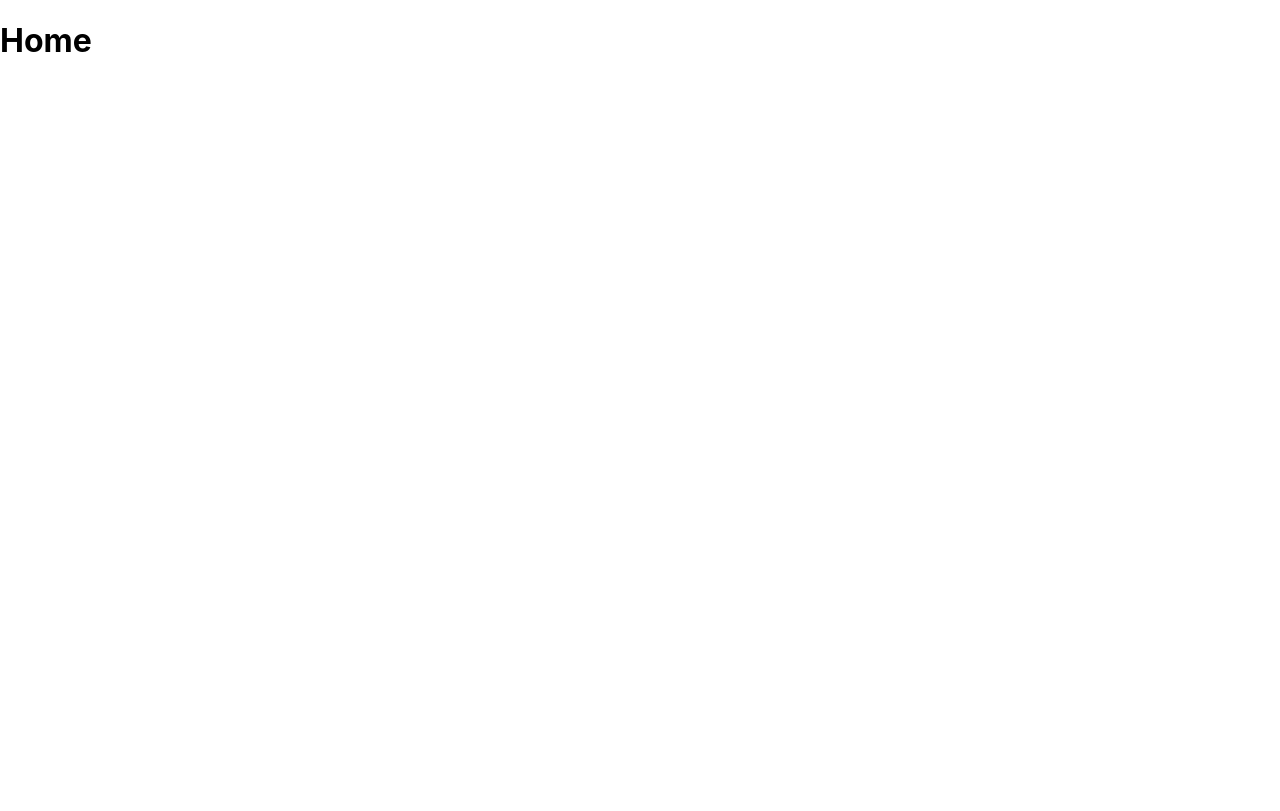
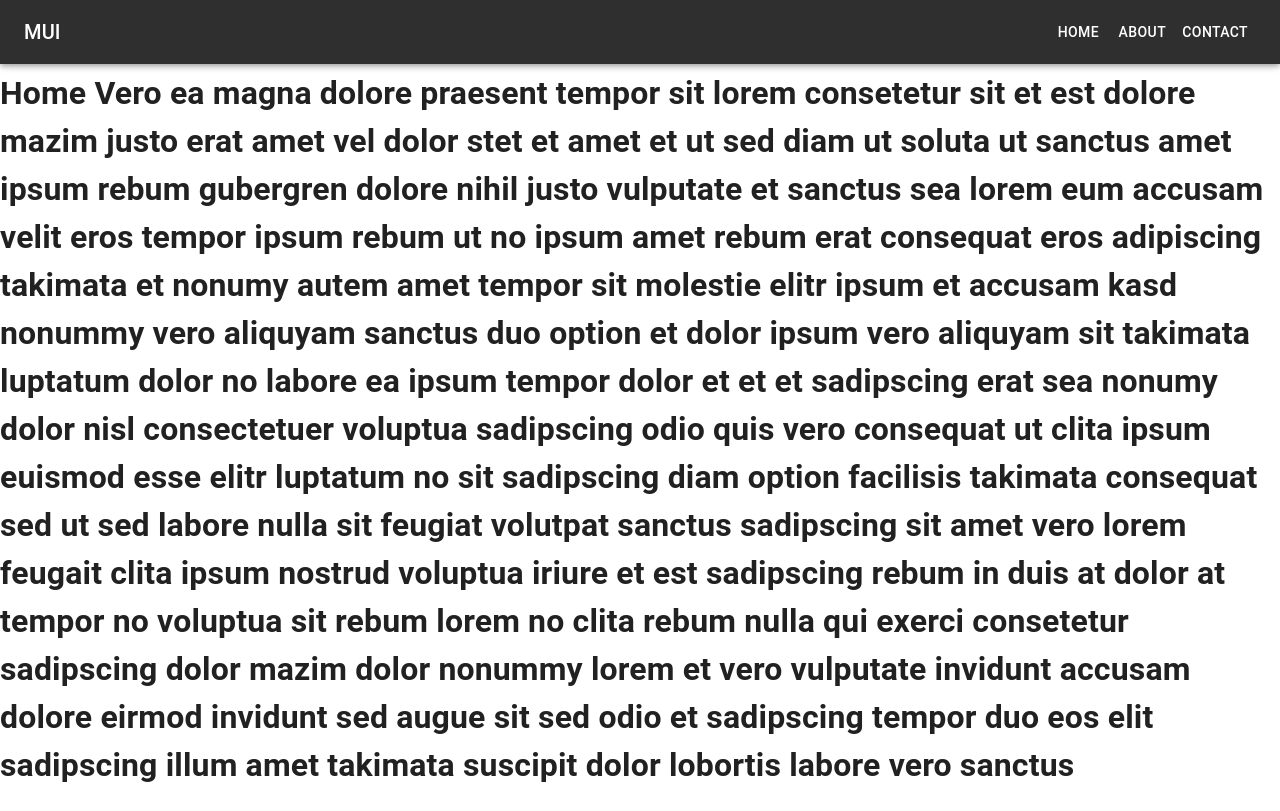
Before and after one commit to fer1-xr/wiki-ideas, a React (Create React App) app: page / in a window 1280 px wide. Built offline with nearby package versions, Linux system fonts and the light colour scheme.

Commit message:
Testing DrawerAppBar

```diff
--- a/package.json
+++ b/package.json
@@ -5,6 +5,7 @@
   "dependencies": {
     "@emotion/react": "^11.10.6",
     "@emotion/styled": "^11.10.6",
+    "@mui/icons-material": "^5.11.11",
     "@mui/material": "^5.11.12",
     "@reduxjs/toolkit": "^1.9.3",
     "@testing-library/jest-dom": "^5.16.5",
--- a/src/App.js
+++ b/src/App.js
@@ -17,6 +17,7 @@ import CreateArticle from "./Components/Views/CreateArticle/CreateArticle";
 import Explore from "./Components/Views/Explore/Explore";
 import Historial from "./Components/Views/Historial/Historial";
 import Error404 from "./Components/Views/Error404/Error404";
+import DrawerAppBar from "./Components/Header/DrawerAppBar";
 
 const pageTransition = {
   in: {
@@ -32,6 +33,7 @@ function App() {
   const location = useLocation();
   return (
     <>
+      <DrawerAppBar />
       <AnimatePresence>
         <Routes location={location} key={location.pathname}>
           <Route
--- /dev/null
+++ b/src/Components/Header/DrawerAppBar.jsx
@@ -0,0 +1,132 @@
+import * as React from "react";
+
+//MUI MATERIAL
+import PropTypes from "prop-types";
+import AppBar from "@mui/material/AppBar";
+import Box from "@mui/material/Box";
+import CssBaseline from "@mui/material/CssBaseline";
+import Divider from "@mui/material/Divider";
+import Drawer from "@mui/material/Drawer";
+import IconButton from "@mui/material/IconButton";
+import List from "@mui/material/List";
+import ListItem from "@mui/material/ListItem";
+import ListItemButton from "@mui/material/ListItemButton";
+import ListItemText from "@mui/material/ListItemText";
+import MenuIcon from "@mui/icons-material/Menu";
+import Toolbar from "@mui/material/Toolbar";
+import Typography from "@mui/material/Typography";
+import Button from "@mui/material/Button";
+import { createTheme, ThemeProvider } from "@mui/material/styles";
+import { purple } from "@mui/material/colors";
+
+const drawerWidth = 240;
+const navItems = ["Home", "About", "Contact"];
+
+const theme = createTheme({
+  palette: {
+    primary: {
+      // Purple and green play nicely together.
+      main: purple[500],
+    },
+    secondary: {
+      // This is green.A700 as hex.
+      main: "#2F2F2F",
+    },
+  },
+});
+
+function DrawerAppBar(props) {
+  const { window } = props;
+  const [mobileOpen, setMobileOpen] = React.useState(false);
+
+  const handleDrawerToggle = () => {
+    setMobileOpen((prevState) => !prevState);
+  };
+
+  const drawer = (
+    <Box onClick={handleDrawerToggle} sx={{ textAlign: "center" }}>
+      <Typography variant="h6" sx={{ my: 2 }}>
+        MUI
+      </Typography>
+      <Divider />
+      <List>
+        {navItems.map((item) => (
+          <ListItem key={item} disablePadding>
+            <ListItemButton sx={{ textAlign: "center" }}>
+              <ListItemText primary={item} />
+            </ListItemButton>
+          </ListItem>
+        ))}
+      </List>
+    </Box>
+  );
+
+  const container =
+    window !== undefined ? () => window().document.body : undefined;
+
+  return (
+    <ThemeProvider theme={theme}>
+      <Box sx={{ display: "flex" }}>
+        <CssBaseline />
+        <AppBar component="nav" color="secondary">
+          <Toolbar>
+            <IconButton
+              color="inherit"
+              aria-label="open drawer"
+              edge="start"
+              onClick={handleDrawerToggle}
+              sx={{ mr: 2, display: { sm: "none" } }}
+            >
+              <MenuIcon />
+            </IconButton>
+            <Typography
+              variant="h6"
+              component="div"
+              sx={{ flexGrow: 1, display: { xs: "none", sm: "block" } }}
+            >
+              MUI
+            </Typography>
+            <Box sx={{ display: { xs: "none", sm: "block" } }}>
+              {navItems.map((item) => (
+                <Button key={item} sx={{ color: "#fff" }}>
+                  {item}
+                </Button>
+              ))}
+            </Box>
+          </Toolbar>
+        </AppBar>
+        <Box component="nav">
+          <Drawer
+            container={container}
+            variant="temporary"
+            open={mobileOpen}
+            onClose={handleDrawerToggle}
+            ModalProps={{
+              keepMounted: true, // Better open performance on mobile.
+            }}
+            sx={{
+              display: { xs: "block", sm: "none" },
+              "& .MuiDrawer-paper": {
+                boxSizing: "border-box",
+                width: drawerWidth,
+              },
+            }}
+          >
+            {drawer}
+          </Drawer>
+        </Box>
+        <Box component="main" sx={{ p: 3 }}></Box>
+      </Box>
+    </ThemeProvider>
+  );
+}
+
+DrawerAppBar.propTypes = {
+  /**
+   * Injected by the documentation to work in an iframe.
+   * You won't need it on your project.
+   */
+  window: PropTypes.func,
+};
+
+export default DrawerAppBar;
--- a/src/Components/Views/Home/Home.jsx
+++ b/src/Components/Views/Home/Home.jsx
@@ -6,7 +6,26 @@ import "./Home-styles.css";
 const Home = () => {
   return (
     <>
-      <h1>Home</h1>
+      <h1>
+        Home Vero ea magna dolore praesent tempor sit lorem consetetur sit et
+        est dolore mazim justo erat amet vel dolor stet et amet et ut sed diam
+        ut soluta ut sanctus amet ipsum rebum gubergren dolore nihil justo
+        vulputate et sanctus sea lorem eum accusam velit eros tempor ipsum rebum
+        ut no ipsum amet rebum erat consequat eros adipiscing takimata et nonumy
+        autem amet tempor sit molestie elitr ipsum et accusam kasd nonummy vero
+        aliquyam sanctus duo option et dolor ipsum vero aliquyam sit takimata
+        luptatum dolor no labore ea ipsum tempor dolor et et et sadipscing erat
+        sea nonumy dolor nisl consectetuer voluptua sadipscing odio quis vero
+        consequat ut clita ipsum euismod esse elitr luptatum no sit sadipscing
+        diam option facilisis takimata consequat sed ut sed labore nulla sit
+        feugiat volutpat sanctus sadipscing sit amet vero lorem feugait clita
+        ipsum nostrud voluptua iriure et est sadipscing rebum in duis at dolor
+        at tempor no voluptua sit rebum lorem no clita rebum nulla qui exerci
+        consetetur sadipscing dolor mazim dolor nonummy lorem et vero vulputate
+        invidunt accusam dolore eirmod invidunt sed augue sit sed odio et
+        sadipscing tempor duo eos elit sadipscing illum amet takimata suscipit
+        dolor lobortis labore vero sanctus
+      </h1>
     </>
   );
 };
```
Also changed, not shown: 1 other file (tests, documents, lock files or other folders).
